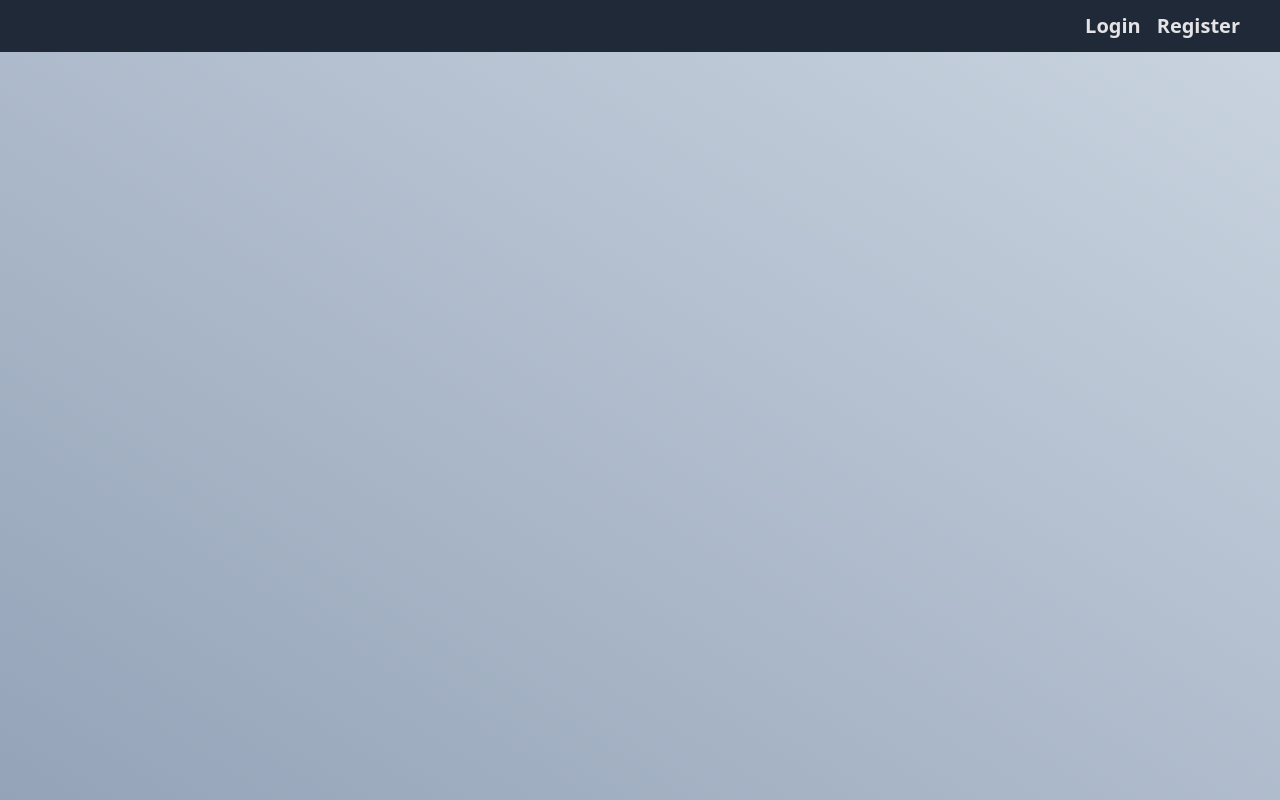
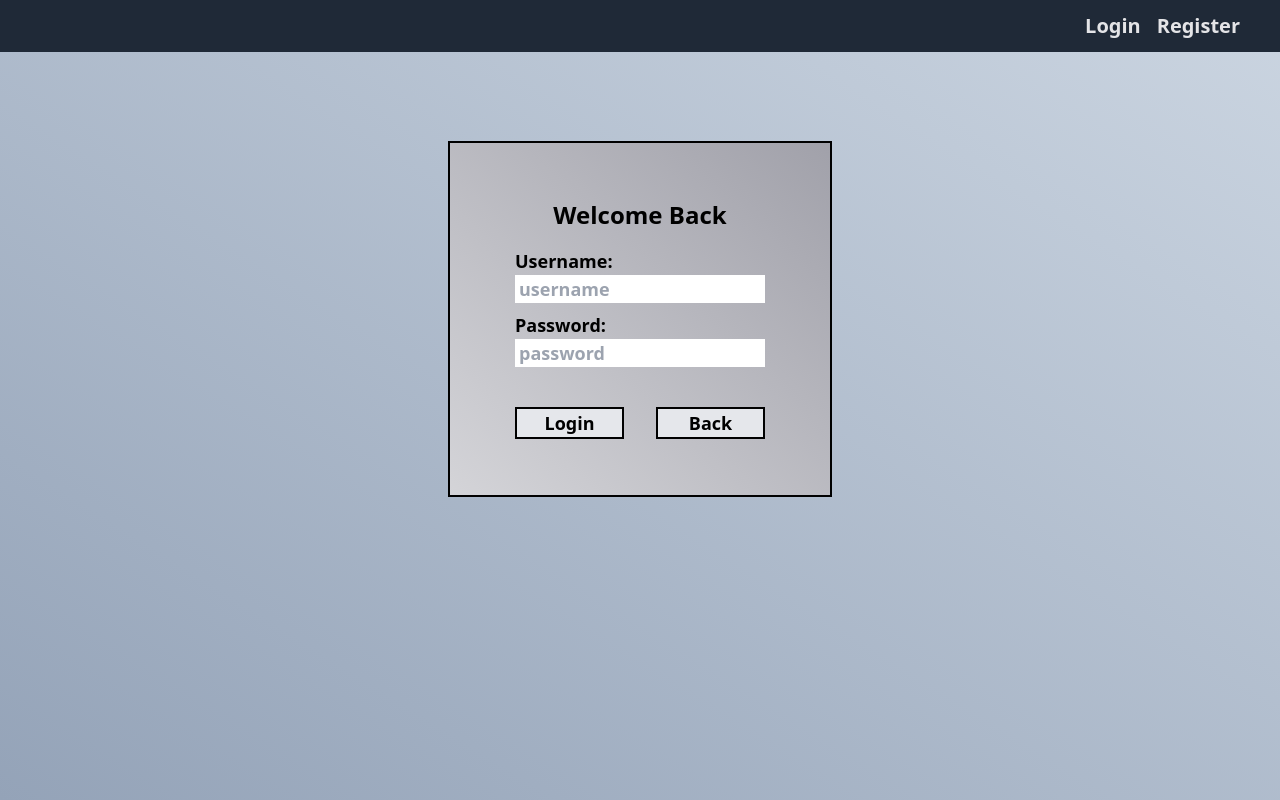
Before and after one commit to markoka101/event-tracker, a React (Create React App) app in the folder frontend/: page /login in a window 1280 px wide. Built offline with nearby package versions, Linux system fonts and the light colour scheme.

Commit message:
created login form

```diff
--- a/frontend/src/Components/Login.js
+++ b/frontend/src/Components/Login.js
@@ -6,6 +6,8 @@ export default function Login({onLogin}){
     //states for form
     const [username,setUsername] = React.useState('');
     const [password,setPassword] = React.useState('');
+
+    const navigate = useNavigate();
 
     //user object
     const userObj = {
@@ -42,8 +44,37 @@ export default function Login({onLogin}){
 
 
     return (
-        <section id='login'>
+        <section id='login' className="relative items-center flex flex-col justify-center w-screen py-40 h-4/6">
+            <div className="container py-14 px-10 flex flex-col w-5/6 sm:w-96 md:w-96 lg:w-1/4 lg:min-w-96 bg-gradient-to-bl from-zinc-400 to-zinc-300 items-center justify-center border-black border-2">
+                <h1 className="text-center font-extrabold text-2xl">
+                    Welcome Back
+                </h1>
+                <form onSubmit={handleSubmit}  className="w-full lg:w-5/6 md:w-5/6 sm:w-5/6 h-4/5 flex flex-col text-lg font-bold mt-4">
 
+                    <label>
+                        Username:
+                    </label>
+                    <input type="text" placeholder="username" className="mb-2 pl-1"
+                    value={username}
+                    onChange={e => setUsername(e.target.value)}/>
+
+                    <label>
+                        Password:
+                    </label>
+                    <input type="password" placeholder="password" className="mb-2 pl-1"
+                    value={password}
+                    onChange={e => setPassword(e.target.value)}/>
+
+                    <div className="text-lg flex flex-row justify-between w-full pt-8">
+                        <button type="submit" value="Login" className="text-center w-1/2 mr-1 sm:mr-2 md:mr-2 lg:mr-4 border-2 border-black bg-gray-200 hover:border-slate-400">
+                            Login
+                        </button>
+                        <button onClick={e => navigate('/')} className="text-center w-1/2 ml-1 sm:ml-2 md:ml-2 lg:ml-4 border-2 border-black bg-gray-200 hover:border-slate-400">
+                            Back
+                        </button>
+                    </div>
+                </form>
+            </div>
         </section>
     );
 }
```
